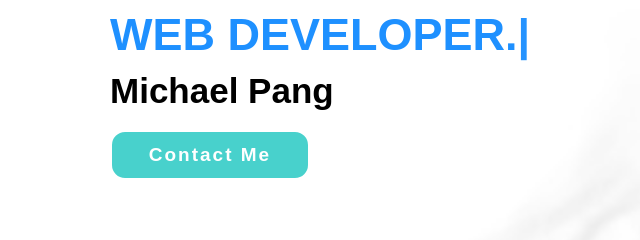
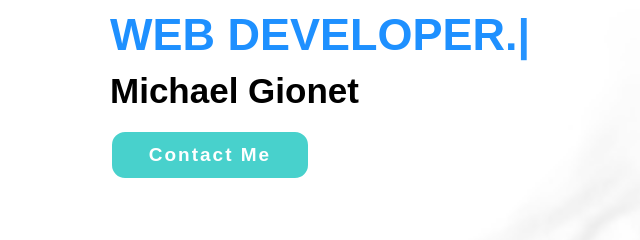
Before and after one commit to gionet/CS50-2023, a plain HTML site: page Week_8/homepage/index.html in a window 1280 px wide. Shown: the part 311-551 px from the top of the page, 18-658 px from the left. Drawn offline with nearby package versions, Linux system fonts and the light colour scheme.

Commit message:
Update index.html

```diff
--- a/Week_8/homepage/index.html
+++ b/Week_8/homepage/index.html
@@ -26,7 +26,7 @@
         <section class="home">
             <div class="home-content">
                 <h1><span class="auto-type"></span></h1>
-                <h2>Michael Pang</h2>
+                <h2>Michael Gionet</h2>
 
                 <div class="btn-box">
                     <a href="mailto:pang9.work@gmail.com">Contact Me</a>
```
